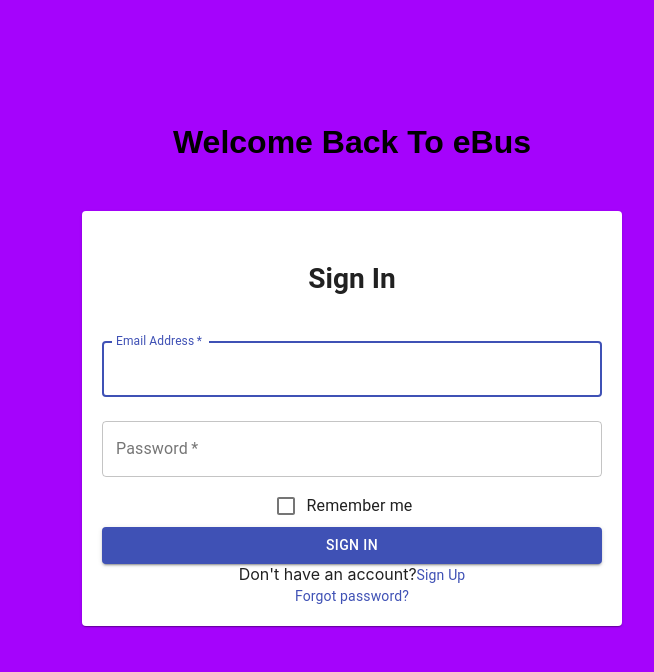
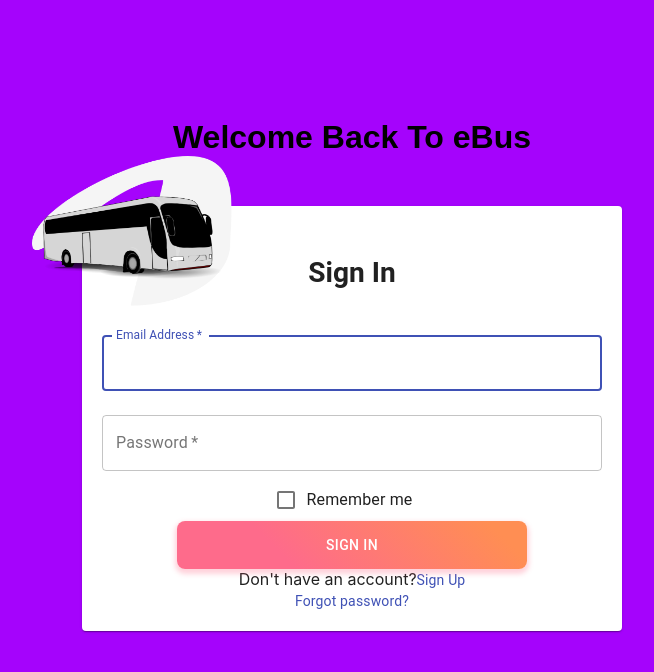
Before and after one commit to shakthisachintha/eBusWeb, a React (Create React App) app: page / in a window 1280 px wide. Shown: the top 672 px of the page, without its empty margins (288-942 px from the left). Built offline with nearby package versions, Linux system fonts and the light colour scheme.

Commit message:
Login form

```diff
--- a/src/Component/SignIn/SignIn.js
+++ b/src/Component/SignIn/SignIn.js
@@ -8,7 +8,8 @@
 import Checkbox from '@material-ui/core/Checkbox';
 import Button from '@material-ui/core/Button';
 import Link from '@material-ui/core/Link';
-
+import clsx from 'clsx';
+import G3 from  "../images/G3.png";
 
 const useStyles = makeStyles((theme) => ({
   root: {
@@ -19,7 +20,6 @@
     width: '100vw',
     height: '100vh',
     spacing: 0,
-
 
   },
   paper: {
@@ -32,11 +32,27 @@
     textAlign: 'center',
 
   },
+  image:{
+    height:'150px',
+    width:'200px',
+    position:'fixed',
+
+  },
+
+  button:{
+    background: 'linear-gradient(45deg, #FE6B8B 30%, #FF8E53 90%)',
+    borderRadius: 8,
+    border: 0,
+    color: 'white',
+    height: 48,
+    width: "70%",
+    padding: '10px 30px',
+    boxShadow: '0 3px 5px 2px rgba(255, 105, 135, .3)',
+  }
 }));
 
 export default function SignIn() {
   const classes = useStyles();
-
   return (
 
     <Grid container className={classes.root}>
@@ -44,13 +60,19 @@
             <Typography component="h1" variant="" className={classes.welcome}>
                Welcome Back To eBus
             </Typography>
+            <Grid item  >
+            <img src={G3} alt="ebus" className={classes.image}/>
+            </Grid>
+
             <Paper style={{
                 padding: '20px 20px',
                 margin: 50,
                 textAlign: 'center',
+
             }}>
 
-            <form>
+            <form >
+
                 <Typography variant={'h5'}>
                 <h3> Sign In </h3>
                 </Typography>
@@ -78,19 +100,17 @@
                     autoComplete="current-password"
 
                 />
+                <Grid item>
                  <FormControlLabel
-                    control={<Checkbox value="remember" color="primary" />}
+                    control={<Checkbox value="remember" className={classes.checkbox}/>}
                     label="Remember me"
                 />
-                 <Button
-                    type="submit"
-                    fullWidth
-                    variant="contained"
-                    color="primary"
-                    className={classes.submit}
-                 >
-                    Sign In
-                </Button>
+                </Grid>
+                <Button className={clsx(classes.button)}
+                type="submit"
+                variant="contained">
+                 {'Sign In'}
+               </Button>
                 <br></br>
                 <Grid item >
                    Don't have an account?
```
